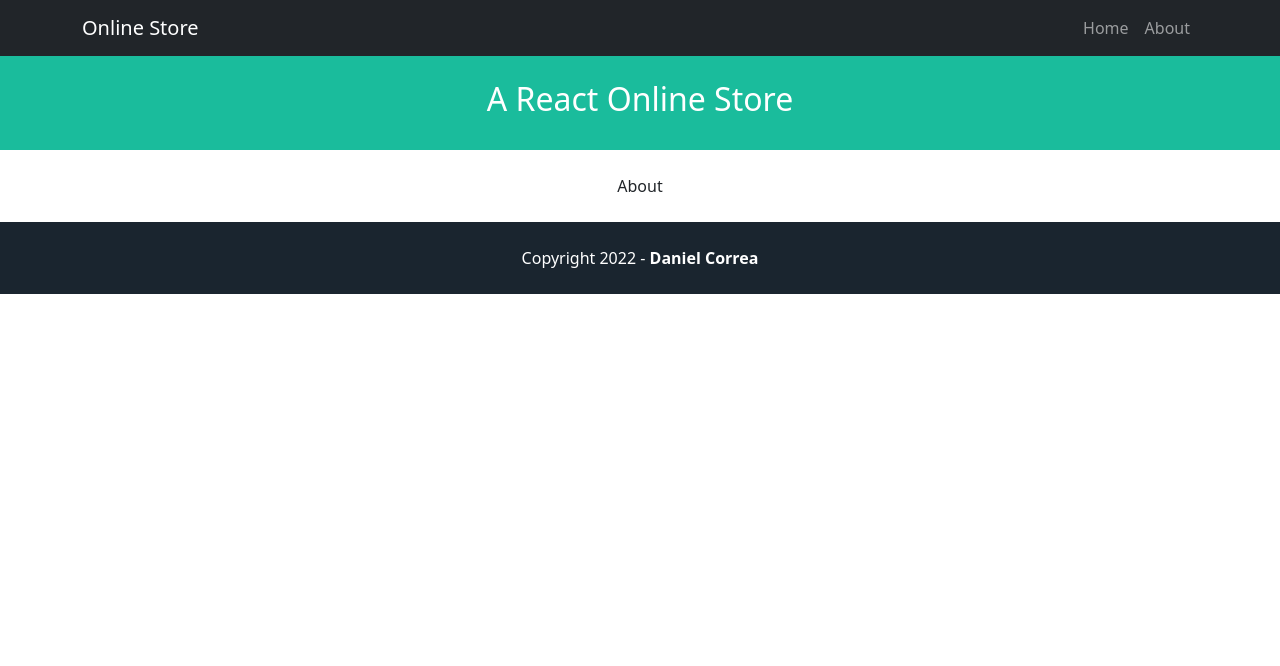
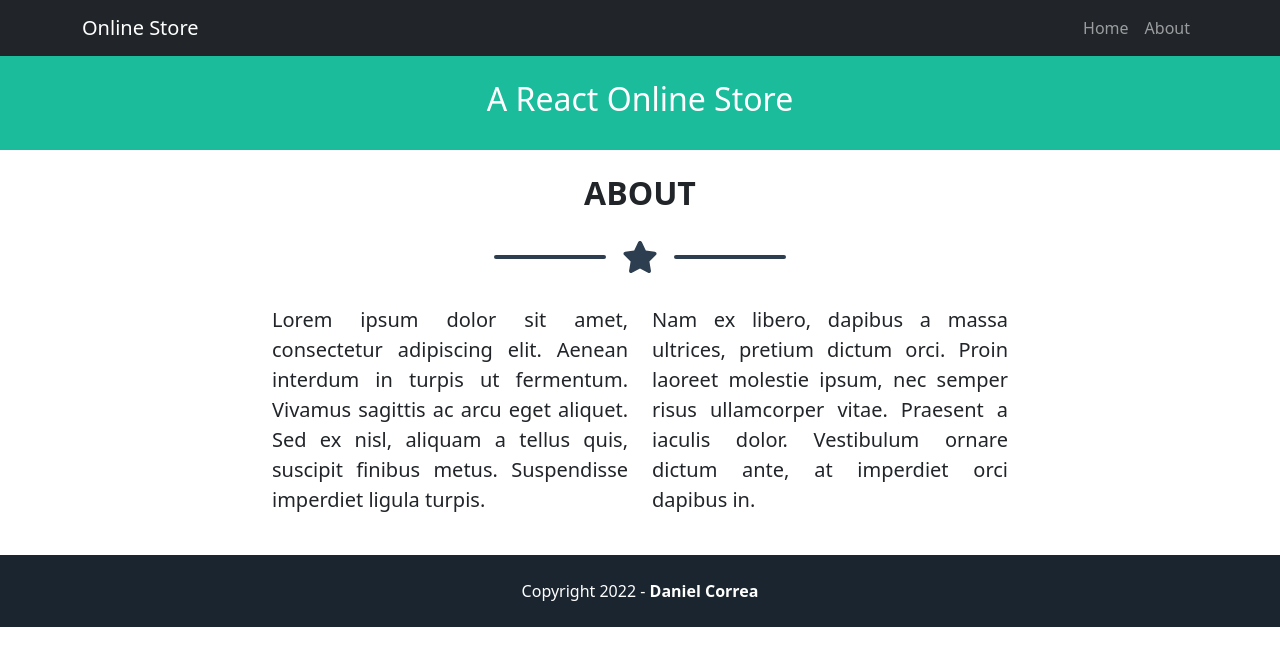
Before and after one commit to danielgara/react-online-store-ts, a React (Create React App) app: page /about in a window 1280 px wide. Shown: the top 666 px of the page. Built offline with nearby package versions, Linux system fonts and the light colour scheme.

Commit message:
imp: about section

```diff
--- a/src/App.css
+++ b/src/App.css
@@ -36,6 +36,51 @@
   background-color: #1a252f;
 }
 
+.divider-custom {
+  margin: 1.25rem 0 1.5rem;
+  width: 100%;
+  display: flex;
+  justify-content: center;
+  align-items: center;
+}
+
+.divider-custom .divider-custom-line {
+  background-color: #000;
+}
+
+.divider-custom .divider-custom-icon {
+  color: #000;
+}
+
+.divider-custom .divider-custom-icon {
+  color: #2c3e50;
+  font-size: 2rem;
+}
+
+.divider-custom .divider-custom-line:last-child {
+  margin-left: 1rem;
+}
+
+.svg-inline--fa {
+  display: var(--fa-display,inline-block);
+  height: 1em;
+  overflow: visible;
+  vertical-align: -0.125em;
+}
+
+.divider-custom .divider-custom-line:first-child {
+  margin-right: 1rem;
+}
+
+.divider-custom .divider-custom-line {
+  width: 100%;
+  max-width: 7rem;
+  height: 0.25rem;
+  background-color: #2c3e50;
+  border-radius: 1rem;
+  border-color: #2c3e50;
+}
+
 @keyframes App-logo-spin {
   from {
     transform: rotate(0deg);
--- /dev/null
+++ b/src/components/About.css
@@ -0,0 +1,7 @@
+.h2-about{
+  font-weight: 700;
+}
+
+.text-justify {
+  text-align: justify;
+}
--- a/src/components/About.tsx
+++ b/src/components/About.tsx
@@ -1,4 +1,57 @@
+import "./About.css";
+import Row from "react-bootstrap/Row";
+import Col from "react-bootstrap/Col";
+
 function About() {
-  return <p>About</p>;
+  return (
+    <Row>
+      <Col>
+        <h2 className="page-section-heading text-center text-uppercase h2-about">
+          About
+        </h2>
+        <div className="divider-custom">
+          <div className="divider-custom-line"></div>
+          <div className="divider-custom-icon">
+            <svg
+              className="svg-inline--fa fa-star"
+              aria-hidden="true"
+              focusable="false"
+              data-prefix="fas"
+              data-icon="star"
+              role="img"
+              xmlns="http://www.w3.org/2000/svg"
+              viewBox="0 0 576 512"
+              data-fa-i2svg=""
+            >
+              <path
+                fill="currentColor"
+                d="M381.2 150.3L524.9 171.5C536.8 173.2 546.8 181.6 550.6 193.1C554.4 204.7 551.3 217.3 542.7 225.9L438.5 328.1L463.1 474.7C465.1 486.7 460.2 498.9 450.2 506C440.3 513.1 427.2 514 416.5 508.3L288.1 439.8L159.8 508.3C149 514 135.9 513.1 126 506C116.1 498.9 111.1 486.7 113.2 474.7L137.8 328.1L33.58 225.9C24.97 217.3 21.91 204.7 25.69 193.1C29.46 181.6 39.43 173.2 51.42 171.5L195 150.3L259.4 17.97C264.7 6.954 275.9-.0391 288.1-.0391C300.4-.0391 311.6 6.954 316.9 17.97L381.2 150.3z"
+              ></path>
+            </svg>
+            <i className="fas fa-star"></i>
+          </div>
+          <div className="divider-custom-line"></div>
+        </div>
+        <div className="row">
+          <div className="col-lg-4 ms-auto">
+            <p className="lead text-justify">
+              Lorem ipsum dolor sit amet, consectetur adipiscing elit. Aenean
+              interdum in turpis ut fermentum. Vivamus sagittis ac arcu eget
+              aliquet. Sed ex nisl, aliquam a tellus quis, suscipit finibus
+              metus. Suspendisse imperdiet ligula turpis.
+            </p>
+          </div>
+          <div className="col-lg-4 me-auto">
+            <p className="lead text-justify">
+              Nam ex libero, dapibus a massa ultrices, pretium dictum orci.
+              Proin laoreet molestie ipsum, nec semper risus ullamcorper vitae.
+              Praesent a iaculis dolor. Vestibulum ornare dictum ante, at
+              imperdiet orci dapibus in.
+            </p>
+          </div>
+        </div>
+      </Col>
+    </Row>
+  );
 }
 export default About;
```
